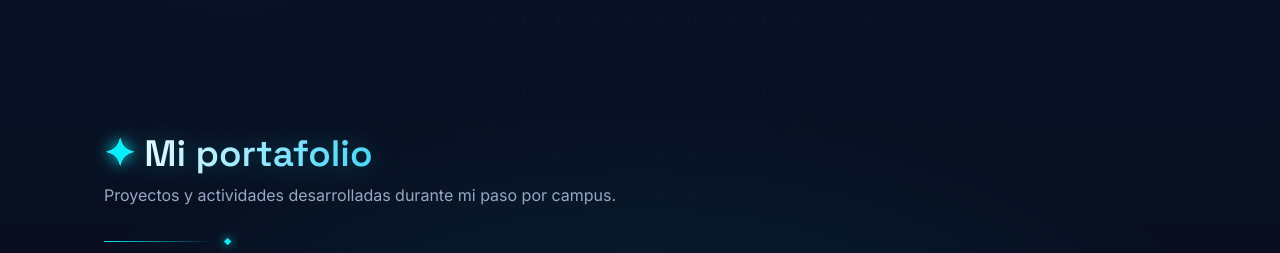
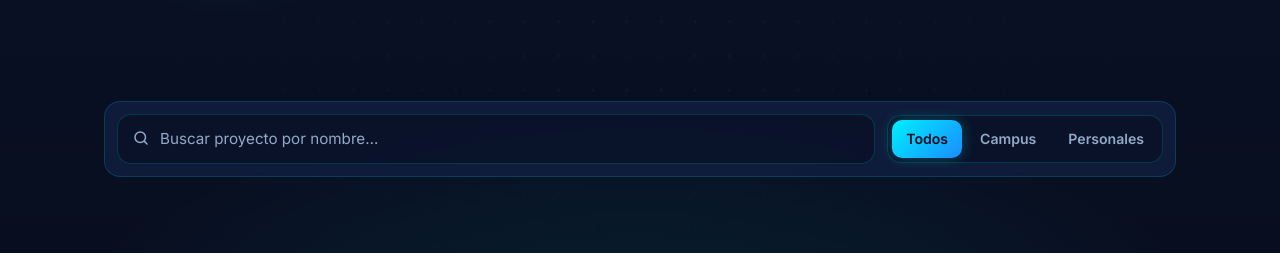
Before and after one commit to duvancovilla292-prog/MI-PORTAFOLIO, a plain HTML site: page index.html in a window 1280 px wide. Shown: the part 439-692 px from the top of the page. Drawn offline with Linux system fonts and the light colour scheme.

Commit message:
feat: buscador de proyectos por nombre y filtro Todos / Campus / Personales
Co-Authored-By: Claude Opus 5.5 <noreply@anthropic.com>
Claude-Session: https://claude.ai/code/session_017RFiHPqNWZ1f67cyNuDpvu

```diff
--- a/CSS/style.css
+++ b/CSS/style.css
@@ -894,3 +894,37 @@ body{ max-width: 100%; overflow-x: clip; }
 @media (max-width: 480px){
   .card-grid{ grid-template-columns: minmax(0, 1fr); }
 }
+
+/* ===== Buscador de proyectos + filtro (Todos / Campus / Personales) ===== */
+.search-section{ padding: 48px 0 0; }
+.project-search{
+  display: flex; flex-wrap: wrap; align-items: center; gap: 12px;
+  padding: 12px; border-radius: var(--radius-lg);
+  background: var(--glass-strong); border: 1px solid var(--glass-border);
+  backdrop-filter: blur(10px);
+}
+.search-field{
+  flex: 1 1 260px; min-width: 0; display: flex; align-items: center; gap: 10px;
+  padding: 0 14px; border-radius: var(--radius); background: rgba(8, 14, 30, .55);
+  border: 1px solid var(--glass-border); color: var(--text-muted); transition: var(--ease);
+}
+.search-field:focus-within{ border-color: var(--glass-border-hover); box-shadow: var(--glow-sm); color: var(--slime); }
+.search-field input{
+  flex: 1; min-width: 0; padding: 12px 0; border: 0; outline: 0; background: transparent;
+  color: var(--text); font: inherit; font-size: .95rem;
+}
+.search-field input::placeholder{ color: var(--text-muted); }
+.filtro-seg{ display: flex; gap: 4px; padding: 4px; border-radius: var(--radius); background: rgba(8, 14, 30, .55); border: 1px solid var(--glass-border); }
+.filtro-seg button{
+  border: 0; background: transparent; color: var(--text-muted); font: inherit; font-size: .88rem; font-weight: 600;
+  padding: 8px 14px; border-radius: 10px; cursor: pointer; transition: var(--ease); white-space: nowrap;
+}
+.filtro-seg button:hover{ color: var(--text); }
+.filtro-seg button.activo{ background: var(--grad-primary); color: var(--bg-deep); box-shadow: var(--glow-sm); }
+.filtro-seg button:focus-visible{ outline: 2px solid var(--slime); outline-offset: 2px; }
+.search-summary{ margin: 10px 4px 0; font-size: .85rem; min-height: 1.2em; }
+.section[hidden]{ display: none; }
+@media (max-width: 480px){
+  .filtro-seg{ flex: 1 1 100%; }
+  .filtro-seg button{ flex: 1; padding: 8px 6px; }
+}
--- a/JS/app.js
+++ b/JS/app.js
@@ -39,7 +39,12 @@
     campus: [],
     personal: [],
     isAdmin: false,
+    busqueda: "",      // texto del buscador (se compara con el nombre del proyecto)
+    filtro: "todos",   // "todos" | "campus" | "personal"
   };
+
+  // Minúsculas y sin tildes, para que "programacion" encuentre "Programación"
+  const normalizar = (s) => String(s || "").normalize("NFD").replace(/[\u0300-\u036f]/g, "").toLowerCase().trim();
 
   /* ============================================================
      UTILIDADES
@@ -354,8 +359,21 @@
     const gridId = tipo === "campus" ? "campusGrid" : "personalGrid";
     const grid = document.getElementById(gridId);
     const datos = state[tipo] || [];
+    const q = normalizar(state.busqueda);
+    // Se conserva la posición original para que el "Nº" de cada ficha no cambie al filtrar
+    const visibles = datos
+      .map((proyecto, i) => ({ proyecto, i }))
+      .filter(({ proyecto }) => !q || normalizar(proyecto.nombre).includes(q));
 
     grid.innerHTML = "";
+
+    if (datos.length > 0 && visibles.length === 0) {
+      const vacio = document.createElement("p");
+      vacio.className = "empty-state";
+      vacio.textContent = `Ningún proyecto coincide con “${state.busqueda.trim()}”.`;
+      grid.appendChild(vacio);
+      return;
+    }
 
     if (datos.length === 0) {
       const vacio = document.createElement("p");
@@ -367,13 +385,49 @@
       return;
     }
 
-    datos.forEach((proyecto, i) => grid.appendChild(crearCard(proyecto, tipo, i)));
+    visibles.forEach(({ proyecto, i }) => grid.appendChild(crearCard(proyecto, tipo, i)));
+  }
+
+  /* ============================================================
+     BUSCADOR Y FILTRO DE PROYECTOS
+     ============================================================ */
+  function aplicarBusqueda() {
+    const f = state.filtro;
+    document.getElementById("portafolio").hidden = f === "personal";
+    document.getElementById("personales").hidden = f === "campus";
+    renderGrid("campus");
+    renderGrid("personal");
+
+    const q = normalizar(state.busqueda);
+    const cuenta = (tipo) => (state[tipo] || []).filter((p) => !q || normalizar(p.nombre).includes(q)).length;
+    const total = (f !== "personal" ? cuenta("campus") : 0) + (f !== "campus" ? cuenta("personal") : 0);
+    document.getElementById("buscarResumen").textContent = q
+      ? (total === 1 ? "1 proyecto encontrado" : `${total} proyectos encontrados`)
+      : "";
+  }
+
+  function initBuscador() {
+    const input = document.getElementById("buscarProyecto");
+    input.addEventListener("input", () => {
+      state.busqueda = input.value;
+      aplicarBusqueda();
+    });
+    document.querySelectorAll(".filtro-seg [data-filtro]").forEach((btn) => {
+      btn.addEventListener("click", () => {
+        state.filtro = btn.dataset.filtro;
+        document.querySelectorAll(".filtro-seg [data-filtro]").forEach((b) => {
+          const on = b === btn;
+          b.classList.toggle("activo", on);
+          b.setAttribute("aria-pressed", on);
+        });
+        aplicarBusqueda();
+      });
+    });
   }
 
   function renderTodo() {
     renderPerfil();
-    renderGrid("campus");
-    renderGrid("personal");
+    aplicarBusqueda();
     document.querySelectorAll(".edit-btn").forEach((el) => (el.hidden = !state.isAdmin));
     document.getElementById("adminBar").hidden = !state.isAdmin;
     document.getElementById("btnLogin").hidden = state.isAdmin;
@@ -586,6 +640,7 @@
     initAetheri();
     initEdicionPerfil();
     initEdicionProyectos();
+    initBuscador();
 
     await cargarDatos();
     renderTodo();
--- a/index.html
+++ b/index.html
@@ -82,6 +82,26 @@
         <p class="hero-desc translatable" id="perfilDescripcion">—</p>
         <div class="hero-links" id="perfilRedes"></div>
       </div>
+    </div>
+  </section>
+
+  <!-- ============================================================
+       BUSCADOR DE PROYECTOS (por nombre) + FILTRO
+       ============================================================ -->
+  <section id="buscar" class="search-section" aria-label="Buscar proyectos">
+    <div class="wrap">
+      <div class="project-search">
+        <label class="search-field">
+          <svg viewBox="0 0 24 24" width="18" height="18" fill="none" stroke="currentColor" stroke-width="2" stroke-linecap="round" aria-hidden="true"><circle cx="11" cy="11" r="7"/><path d="m20 20-3.5-3.5"/></svg>
+          <input id="buscarProyecto" type="search" placeholder="Buscar proyecto por nombre…" autocomplete="off" aria-label="Buscar proyecto por nombre" />
+        </label>
+        <div class="filtro-seg" role="group" aria-label="Mostrar proyectos">
+          <button type="button" data-filtro="todos" class="activo" aria-pressed="true">Todos</button>
+          <button type="button" data-filtro="campus" aria-pressed="false">Campus</button>
+          <button type="button" data-filtro="personal" aria-pressed="false">Personales</button>
+        </div>
+      </div>
+      <p id="buscarResumen" class="search-summary" aria-live="polite"></p>
     </div>
   </section>
 
```
